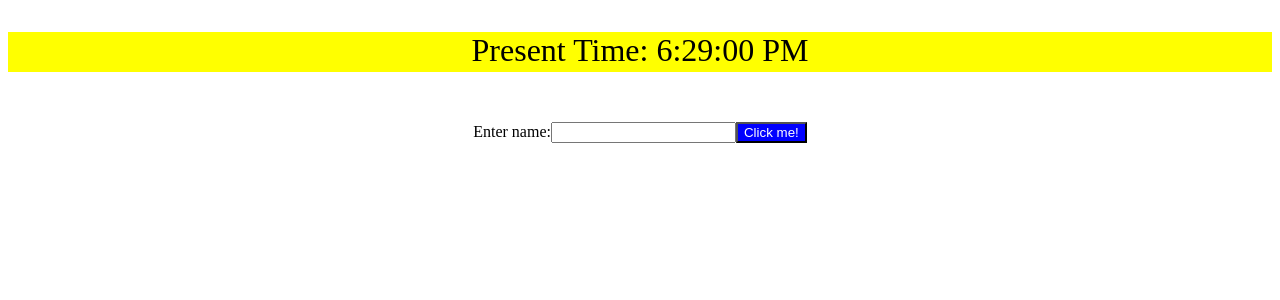
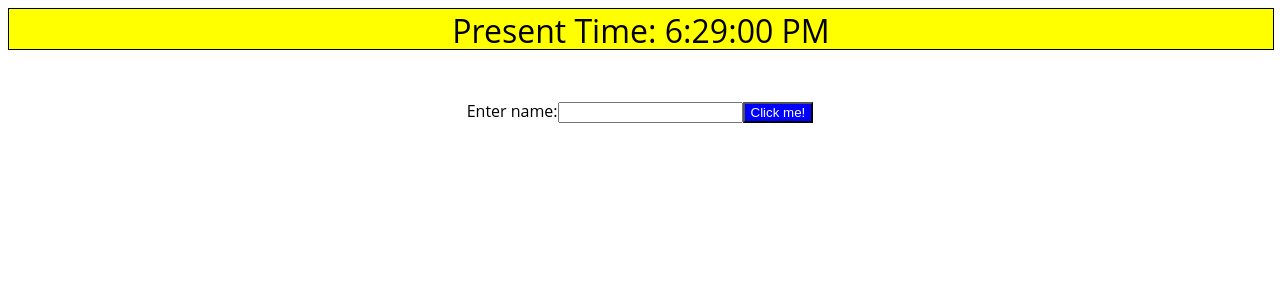
Before and after one commit to Oxozon4/LearnReact, a React (Create React App) app in the folder 1.my-first-app/: page / in a window 1280 px wide. Shown: the top 300 px of the page. Built offline with nearby package versions, Linux system fonts and the light colour scheme.

Commit message:
add styling

```diff
--- a/1.my-first-app/src/components/clock.jsx
+++ b/1.my-first-app/src/components/clock.jsx
@@ -25,7 +25,7 @@ class Clock extends React.Component {
   render() {
     const { time } = this.state;
     return (
-      <p>
+      <p style={{ marginTop: '0px' }}>
         Present Time:
         {' '}
         {time}
--- a/1.my-first-app/src/index.jsx
+++ b/1.my-first-app/src/index.jsx
@@ -1,6 +1,3 @@
-/* eslint-disable jsx-a11y/label-has-associated-control */
-/* eslint-disable react/jsx-no-duplicate-props */
-/* eslint-disable react/button-has-type */
 import React from 'react';
 import ReactDOM from 'react-dom';
 import Clock from './components/clock';
@@ -8,7 +5,7 @@ import Clock from './components/clock';
 const App = () => {
   const buttonText = { text: 'Click me!' };
   return (
-    <div style={{ textAlign: 'center' }}>
+    <div style={{ textAlign: 'center', minWidth: '350px', fontFamily: 'Open Sans' }}>
       <div
         style={{
           backgroundColor: 'yellow',
@@ -16,17 +13,18 @@ const App = () => {
           width: '100%',
           height: '5vh',
           fontSize: '2rem',
-          lineHeight: '-40px',
+          lineHeight: '-20px',
           marginBottom: '50px',
+          border: '1px solid black',
         }}
       >
         <Clock />
       </div>
-      <label htmlFor="name" className="label" htmlFor="name">
+      <label htmlFor="name" className="label">
         Enter name:
+        <input id="name" type="text" />
       </label>
-      <input id="name" type="text" />
-      <button type="reset" style={{ backgroundColor: 'blue', color: 'white' }}>
+      <button type="submit" style={{ backgroundColor: 'blue', color: 'white' }}>
         {buttonText.text}
       </button>
     </div>
```
